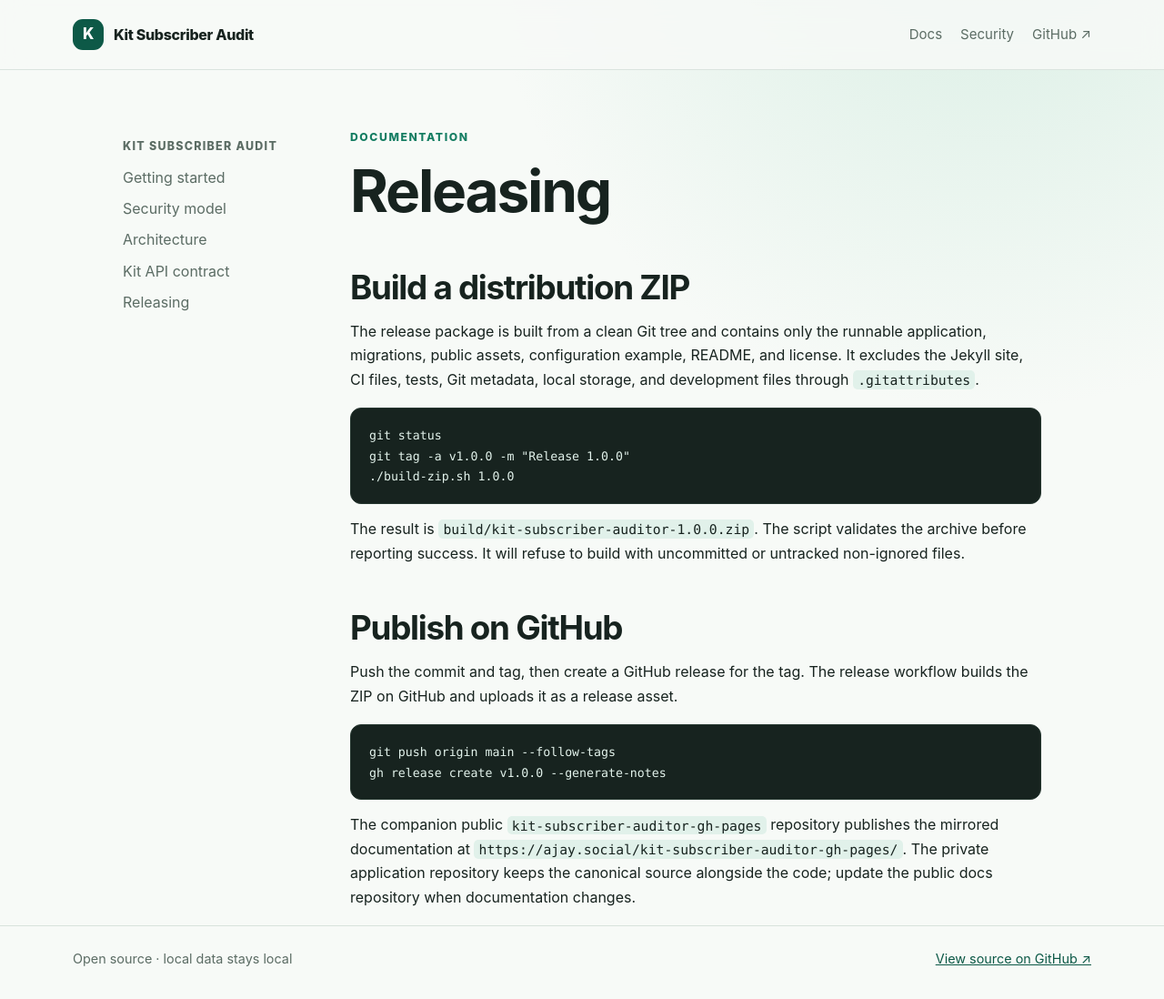
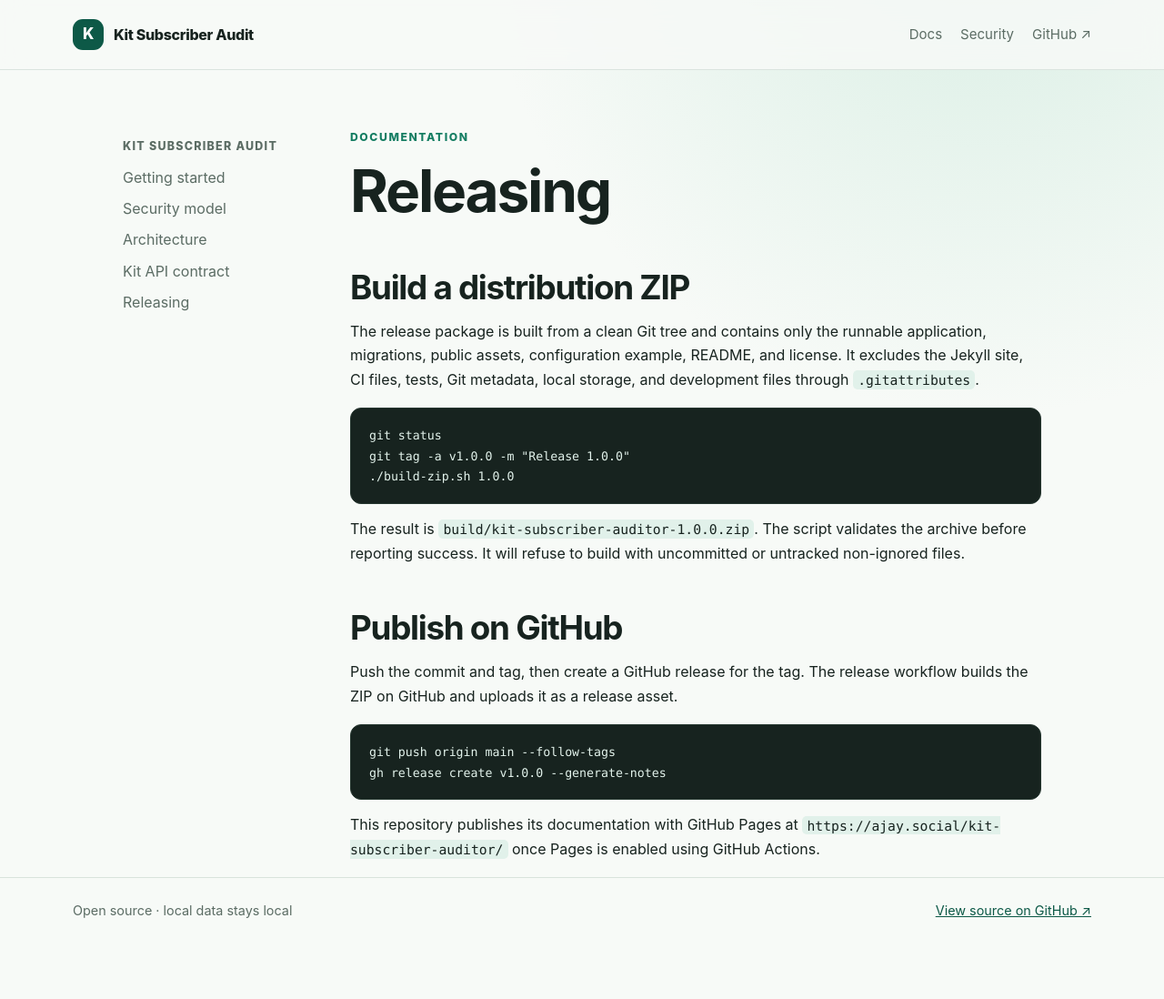
Before and after one commit to WebberZone/kit-subscriber-auditor, a Jekyll site: the page built from docs/releasing.md, in a window 1280 px wide. Shown: the whole page at 91% size. Built offline with Jekyll 4.4.1, drawn with Linux system fonts in a browser that asks for light colours; after the commit the page ends 1045 px from its top, so only the background shows below that.

Commit message:
Consolidate documentation into the application repository

````diff
--- a/_config.yml
+++ b/_config.yml
@@ -1,7 +1,7 @@
 title: Kit Subscriber Audit
 description: A local-first PHP dashboard for auditing and deliberately cleaning Kit subscribers.
 url: https://ajay.social
-baseurl: /kit-subscriber-auditor-gh-pages
+baseurl: /kit-subscriber-auditor
 
 permalink: pretty
 markdown: kramdown
--- a/_includes/footer.html
+++ b/_includes/footer.html
@@ -1,6 +1,6 @@
 <footer class="site-footer">
   <div class="site-footer-inner">
     <p>Open source · local data stays local</p>
-    <a href="https://github.com/ajaydsouza/kit-subscriber-auditor" target="_blank" rel="noreferrer">View source on GitHub ↗</a>
+    <a href="https://github.com/WebberZone/kit-subscriber-auditor" target="_blank" rel="noreferrer">View source on GitHub ↗</a>
   </div>
 </footer>
--- a/_includes/nav.html
+++ b/_includes/nav.html
@@ -4,7 +4,7 @@
     <nav class="nav-links" aria-label="Primary navigation">
       <a href="{{ '/docs/getting-started/' | relative_url }}">Docs</a>
       <a href="{{ '/docs/security/' | relative_url }}">Security</a>
-      <a class="nav-github" href="https://github.com/ajaydsouza/kit-subscriber-auditor" target="_blank" rel="noreferrer">GitHub ↗</a>
+      <a class="nav-github" href="https://github.com/WebberZone/kit-subscriber-auditor" target="_blank" rel="noreferrer">GitHub ↗</a>
     </nav>
   </div>
 </header>
--- a/docs/releasing.md
+++ b/docs/releasing.md
@@ -25,4 +25,4 @@ git push origin main --follow-tags
 gh release create v1.0.0 --generate-notes
 ```
 
-The companion public `kit-subscriber-auditor-gh-pages` repository publishes the mirrored documentation at `https://ajay.social/kit-subscriber-auditor-gh-pages/`. The private application repository keeps the canonical source alongside the code; update the public docs repository when documentation changes.
+This repository publishes its documentation with GitHub Pages at `https://ajay.social/kit-subscriber-auditor/` once Pages is enabled using GitHub Actions.
````
Also changed, not shown: docs/getting-started.md (+1 -1 lines), index.md (+1 -1 lines), .github/workflows/pages.yml (added), README.md.
